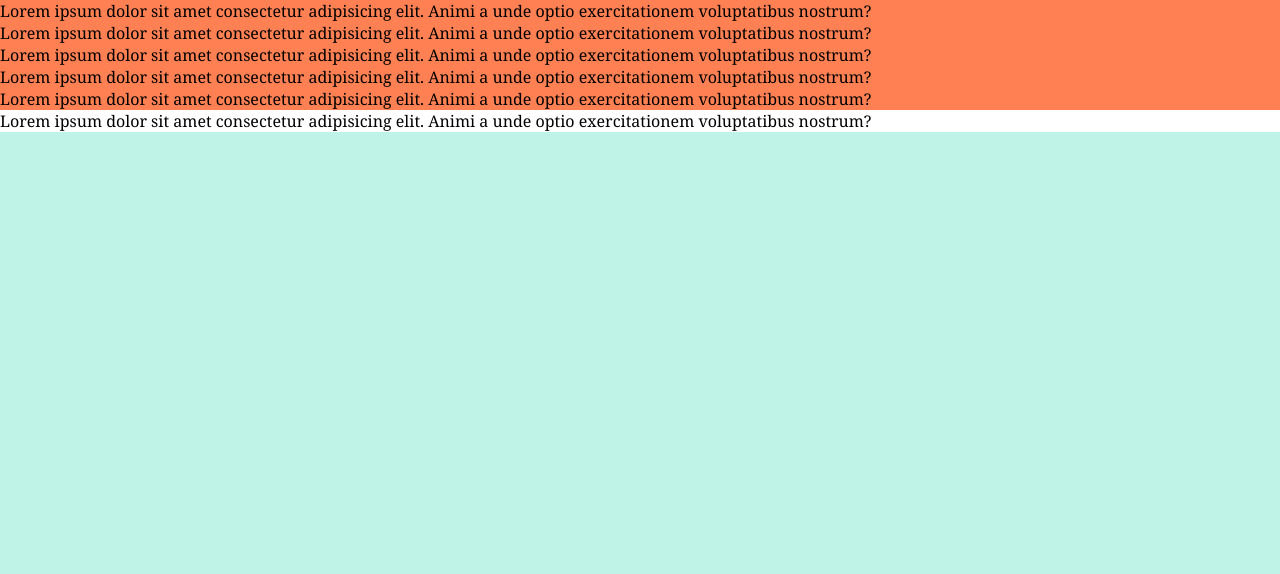
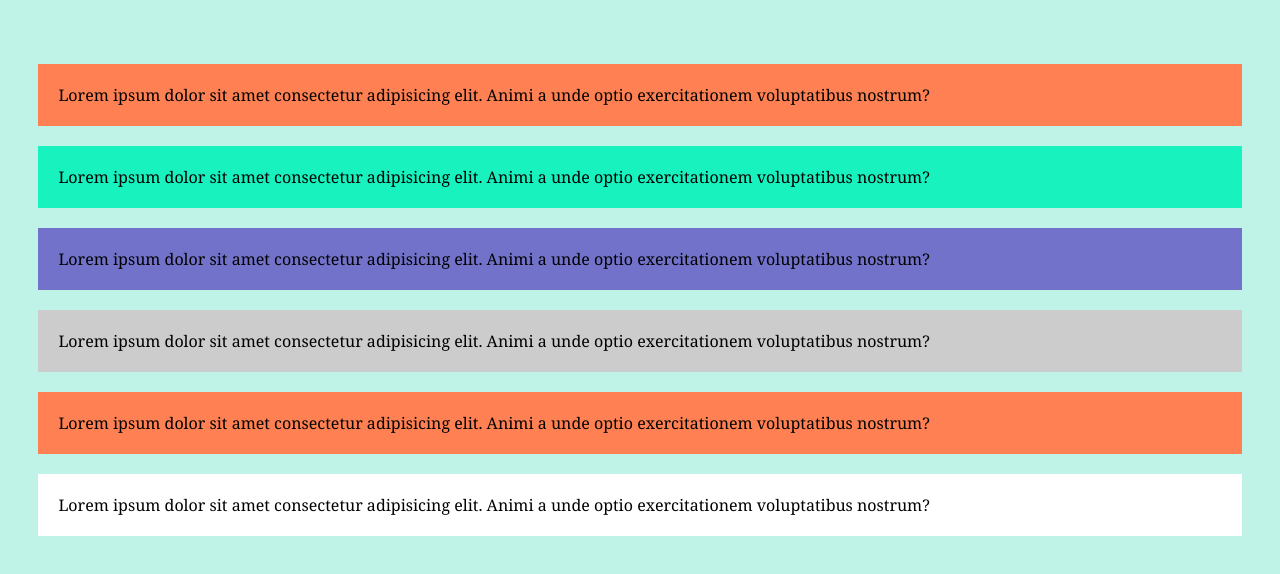
Before and after one commit to jelsonjay/microsoft-clone, a plain HTML site: page index.html in a window 1280 px wide. Drawn offline with Linux system fonts and the light colour scheme.

Commit message:
commit add css

```diff
--- a/css/master.css
+++ b/css/master.css
@@ -9,6 +9,7 @@
 	--clr-Green: hsl(166, 89%, 52%);
 	--clr-gray: hsl(0, 0%, 80%);
 	--clr-white: hsl(0, 0%, 100%);
+	--clr-blue: hsl(240, 45%, 62%);
 }
 body {
 	font-family: Georgia, 'Times New Roman', Times, serif;
@@ -19,19 +20,20 @@ body {
 	grid-template-columns: repeat();
 	max-width: 1440px;
 	margin: 0 auto;
+	padding: 5% 3%;
 }
 /*==========Cards=============*/
 .card-1 {
 	background-color: var(--clr-Orange);
 }
 .card-2 {
-	background-color: var(--clr-Orange);
+	background-color: var(--clr-Green);
 }
 .card-3 {
-	background-color: var(--clr-Orange);
+	background-color: var(--clr-blue);
 }
 .card-4 {
-	background-color: var(--clr-Orange);
+	background-color: var(--clr-gray);
 }
 .card-5 {
 	background-color: var(--clr-Orange);
@@ -39,3 +41,9 @@ body {
 .card-6 {
 	background-color: var(--clr-white);
 }
+
+/*========Item=====*/
+.item {
+	margin-bottom: 20px;
+	padding: 20px;
+}
--- a/index.html
+++ b/index.html
@@ -12,27 +12,27 @@
 
 </header>
 <div class="container">
-<div class="card-1">
+<div class="card-1 item">
 <p>Lorem ipsum dolor sit amet consectetur adipisicing elit.
   Animi a unde optio exercitationem voluptatibus nostrum?</p>
 </div>
-<div class="card-2">
+<div class="card-2 item">
   <p>Lorem ipsum dolor sit amet consectetur adipisicing elit.
     Animi a unde optio exercitationem voluptatibus nostrum?</p>
 </div>
-<div class="card-3">
+<div class="card-3 item">
 <p>Lorem ipsum dolor sit amet consectetur adipisicing elit.
   Animi a unde optio exercitationem voluptatibus nostrum?</p>
 </div>
-<div class="card-4">
+<div class="card-4 item">
 <p>Lorem ipsum dolor sit amet consectetur adipisicing elit.
   Animi a unde optio exercitationem voluptatibus nostrum?</p>
 </div>
-<div class="card-5">
+<div class="card-5 item">
 <p>Lorem ipsum dolor sit amet consectetur adipisicing elit.
   Animi a unde optio exercitationem voluptatibus nostrum?</p>
 </div>
-<div class="card-6">
+<div class="card-6 item">
 <p>Lorem ipsum dolor sit amet consectetur adipisicing elit.
   Animi a unde optio exercitationem voluptatibus nostrum?</p>
 </div>
```
